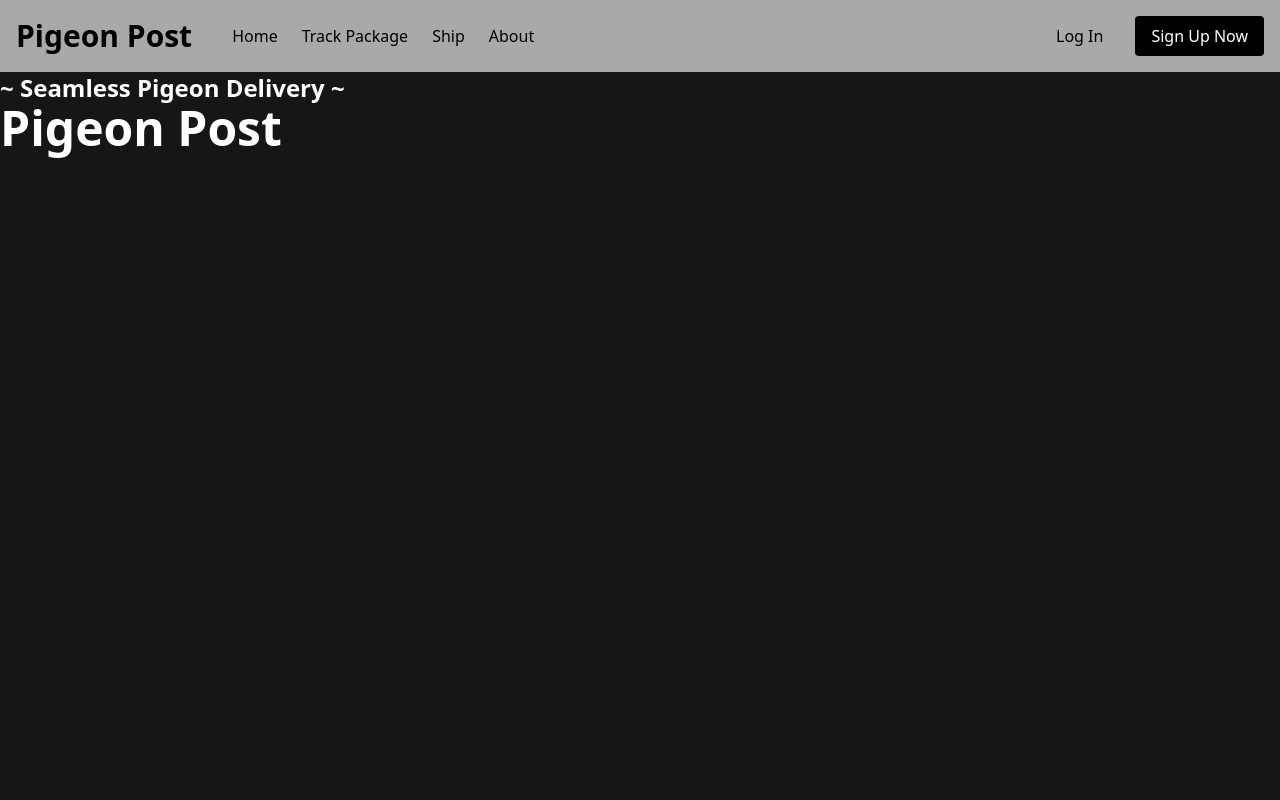
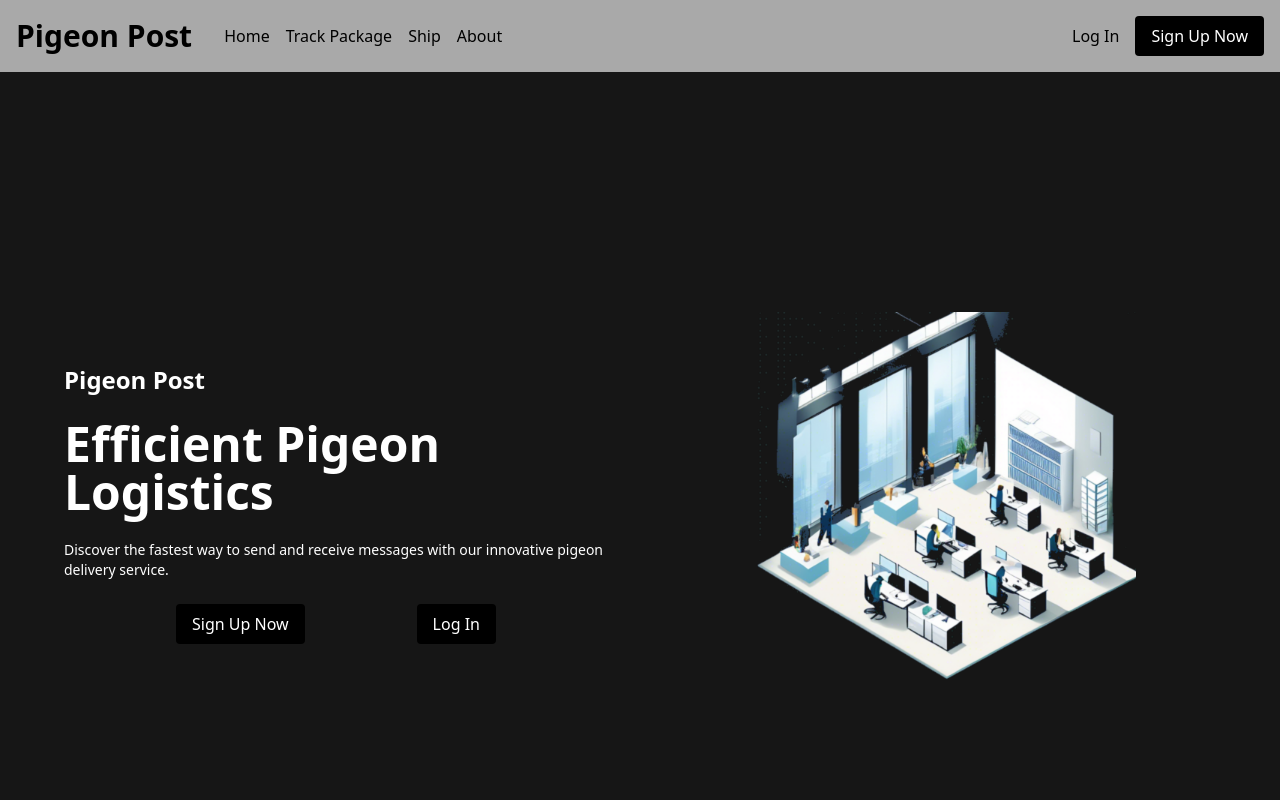
Before and after one commit to Zander-M75/Pigeon-Post, a React (Vite) app: page / in a window 1280 px wide. Shown: the top 800 px of the page. Built offline with nearby package versions, Linux system fonts and the light colour scheme.

Commit message:
hero section home page

```diff
--- /dev/null
+++ b/src/components/common/BlackButton.jsx
@@ -0,0 +1,22 @@
+export default function BlackButton({ children, href, onClick }) {
+  // If href is provided, render as link, otherwise as button
+  if (href) {
+    return (
+      <a
+        href={href}
+        className="bg-black text-white px-4 py-2 rounded hover:bg-gray-800 transition-colors"
+      >
+        {children}
+      </a>
+    )
+  }
+
+  return (
+    <button
+      onClick={onClick}
+      className="bg-black text-white px-4 py-2 rounded hover:bg-gray-800 transition-colors"
+    >
+      {children}
+    </button>
+  )
+}
--- a/src/components/layout/Navbar.jsx
+++ b/src/components/layout/Navbar.jsx
@@ -1,17 +1,19 @@
+import BlackButton from '../common/BlackButton'
+
 export default function Navbar() {
   return (
     <nav className="bg-[#A9A9A9] p-4">
       <div className="container mx-auto flex items-center">
-        <h1 className="text-3xl font-bold text-black mr-10">Pigeon Post</h1>
-        <div className="space-x-6 flex-1">
+        <h1 className="text-3xl font-bold text-black mr-8">Pigeon Post</h1>
+        <div className="space-x-4 flex-1">
           <a href="/" className="text-black hover:text-gray-200">Home</a>
           <a href="/track" className="text-black hover:text-gray-200">Track Package</a>
           <a href="/ship" className="text-black hover:text-gray-200">Ship</a>
           <a href="/about" className="text-black hover:text-gray-200">About</a>
         </div>
-        <div className="flex items-center space-x-8">
+        <div className="flex items-center space-x-4">
           <a href="/login" className="text-black hover:text-gray-200">Log In</a>
-          <a href="/signup" className="bg-black text-white px-4 py-2 rounded hover:bg-gray-800">Sign Up Now</a>
+          <BlackButton href="/signup">Sign Up Now</BlackButton>
         </div>
       </div>
     </nav>
--- a/src/pages/Home.jsx
+++ b/src/pages/Home.jsx
@@ -1,16 +1,26 @@
+import BlackButton from "../components/common/BlackButton";
+import officeClipart from "../assets/Home/office-clipart.png";
 
 export default function Home() {
   return (
-    <div className="bg-[#161616] h-screen w-screen">
-      <section className="flex flex-row items-center justify-between">
-        <div>
-          <h5 className="text-white text-2xl font-bold">~ Seamless Pigeon Delivery ~</h5>
-          <h2 className="text-white text-5xl font-bold">Pigeon Post</h2>
+    <div className="bg-[#161616] h-screen w-screen p-8">
+      <div className="flex w-full h-screen items-center">
+        {/* Left div - Text content */}
+        <div className="w-1/2 p-8 flex flex-col gap-6">
+          <h4 className="text-white text-2xl font-bold">Pigeon Post</h4>
+          <h2 className="text-white text-5xl font-bold">Efficient Pigeon Logistics</h2>
+          <p className="text-white text-sm">Discover the fastest way to send and receive messages with our innovative pigeon delivery service.</p>
+          <div className="flex flex-row items-center justify-evenly">
+            <BlackButton href="/signup">Sign Up Now</BlackButton>
+            <BlackButton href="/login">Log In</BlackButton>
+          </div>
         </div>
-        <div>
 
+        {/* Right div - Image */}
+        <div className="w-1/2 p-28 flex items-center justify-center">
+          <img src={officeClipart} alt="Pigeon" className="w-full h-auto" />
         </div>
-      </section>
+      </div>
     </div>
   )
 }
```
Also changed, not shown: src/assets/Home/office-clipart.png (added).
